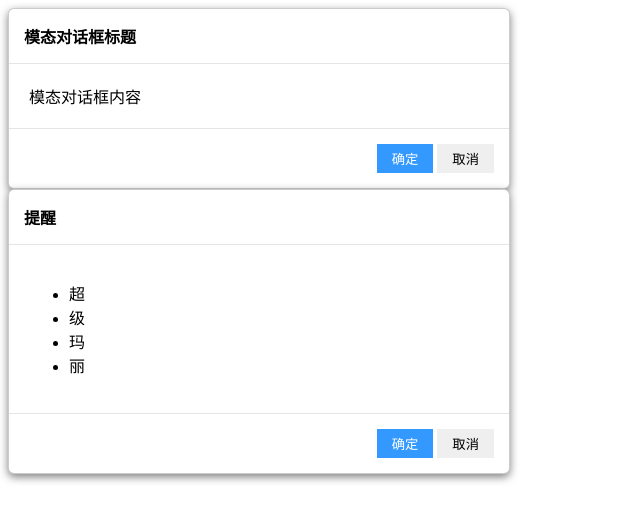
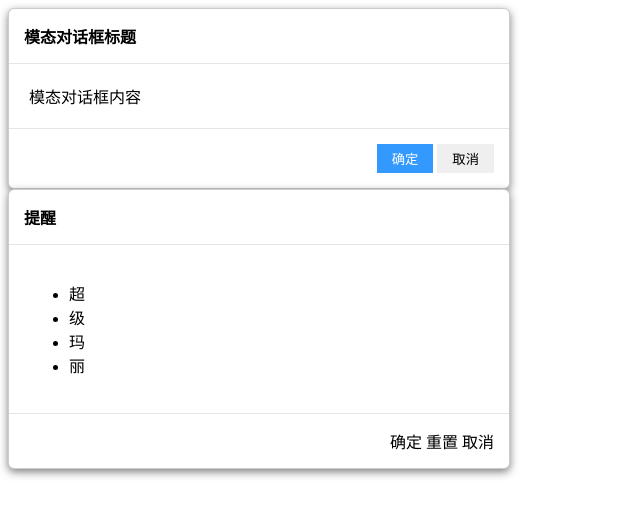
Before and after one commit to xinleiye/Base, a plain HTML site: page 模态提示框/modal.html in a window 1280 px wide. Shown: the whole page, without its empty margins (0-640 px from the left). Drawn offline with Linux system fonts and the light colour scheme.

Commit message:
模态对话框注脚分发
1. 使用slot完成modal-footer部分的定制

```diff
--- a/模态提示框/modal.html
+++ b/模态提示框/modal.html
@@ -15,6 +15,11 @@
             <ul slot="modal-content">
                 <li v-for="item in list">{{item}}</li>
             </ul>
+            <div slot="modal-footer">
+                <span>确定</span>
+                <span>重置</span>
+                <span>取消</span>
+            </div>
         </my-modal>
     </div>
     <script>
@@ -46,8 +51,10 @@
                         </div>
                     </div>
                     <div class="modal-footer">
-                        <input class="btn blue" type="button" value="确定" />
-                        <input class="btn" type="button" value="取消" />
+                        <slot name="modal-footer">
+                            <input class="btn blue" type="button" value="确定" />
+                            <input class="btn" type="button" value="取消" />
+                        </slot>
                     </div>
                 </div>
             `
```
